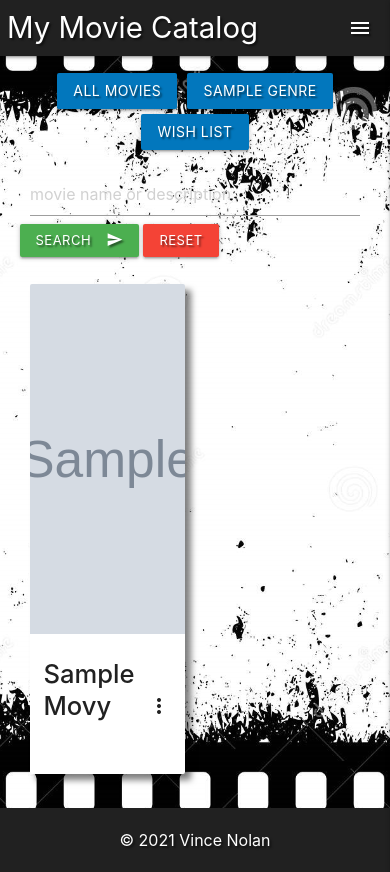
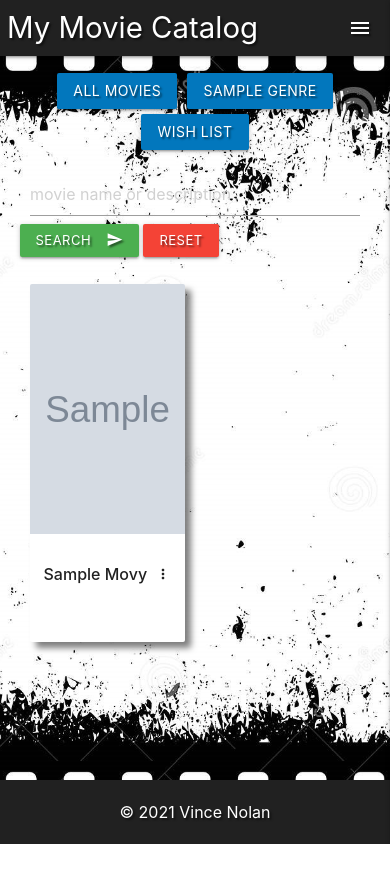
Before and after one commit to VinceNolan999/ms3-my-movie-catalog, a Flask app: page / in a window 390 px wide. After the commit the page ends 844 px from the top, so only its background shows below. Run offline with Flask 2, Linux system fonts and the light colour scheme; grey boxes marked "Sample" are stand-in pictures; a database or web service that is not in the repository returns one stand-in record (values such as "Sample title"); some libraries are stand-ins or nearby versions.

Commit message:
css styling completed, inc media queries

```diff
--- a/static/css/style.css
+++ b/static/css/style.css
@@ -9,18 +9,12 @@ main {
     flex: 1 0 auto;
 }
 
-.text-shadow {
-    text-shadow: 2px 2px 2px rgba(0, 0, 0, 0.5);
-}
-
-.box-shadow {
-    box-shadow: 6px 6px 6px rgba(0, 0, 0, 0.5);
-}
-
-.edit-background {
-    background: white;
-    opacity: 0.9;
-}
+.hero-image {
+    background-attachment: fixed;
+    background-position: center;
+    background-repeat: no-repeat;
+    background-size: cover;
+  }
 
 .nav-wrapper {
     padding-left: 1rem;
@@ -30,11 +24,18 @@ footer ul li {
     display: inline;
 }
 
-.hero-image {
-  background-attachment: fixed;
-  background-position: center;
-  background-repeat: no-repeat;
-  background-size: cover;
+/*----  Custom styling classes -----  */
+.text-shadow {
+    text-shadow: 2px 2px 2px rgba(0, 0, 0, 0.5);
+}
+
+.box-shadow {
+    box-shadow: 6px 6px 6px rgba(0, 0, 0, 0.5);
+}
+
+.bg-opaque {
+    background: white;
+    opacity: 0.9;
 }
 
 .genre-buttons {
@@ -45,9 +46,15 @@ footer ul li {
     margin: 0.2rem;
 }
 
+/*----  Movie card styling -----  */
 .card-content .card-title{
     font-size: 1.6em;
     text-transform: capitalize;
+}
+
+.card-content .material-icons {
+    font-size: 20px;
+    margin-left: 0px;
 }
 
 .card-image img{
@@ -58,6 +65,7 @@ footer ul li {
 .card .card-reveal {
     padding: 0;
 }
+
 .card-reveal .card-title{
     padding-top: 10px;
     padding-left: 10px;
@@ -74,3 +82,45 @@ footer ul li {
     margin: 10px 2px 16px;
     padding-left: 10px
 }
+
+
+/*----  Media Queries -----  */
+
+
+@media screen and (max-width: 480px) {
+    .card-image img{
+        height: 200px;
+    }
+
+    .card-content .card-title  {
+        font-size: 1em;
+    }
+
+    .card-content .material-icons {
+        font-size: 16px;
+        margin-left: 0px;
+    }
+
+    .card-reveal p {
+        font-size: 0.8em;
+        padding: 0;
+    }
+
+    .card-reveal .material-icons {
+        font-size: 16px;
+    }
+  }
+
+  @media screen and (max-width: 768px) {
+    .card-image img{
+        height: 250px;
+    }
+
+  }
+
+  @media screen and (max-width: 1024px) {
+    .card-image img{
+        height: 250px;
+    }
+
+  }
```
